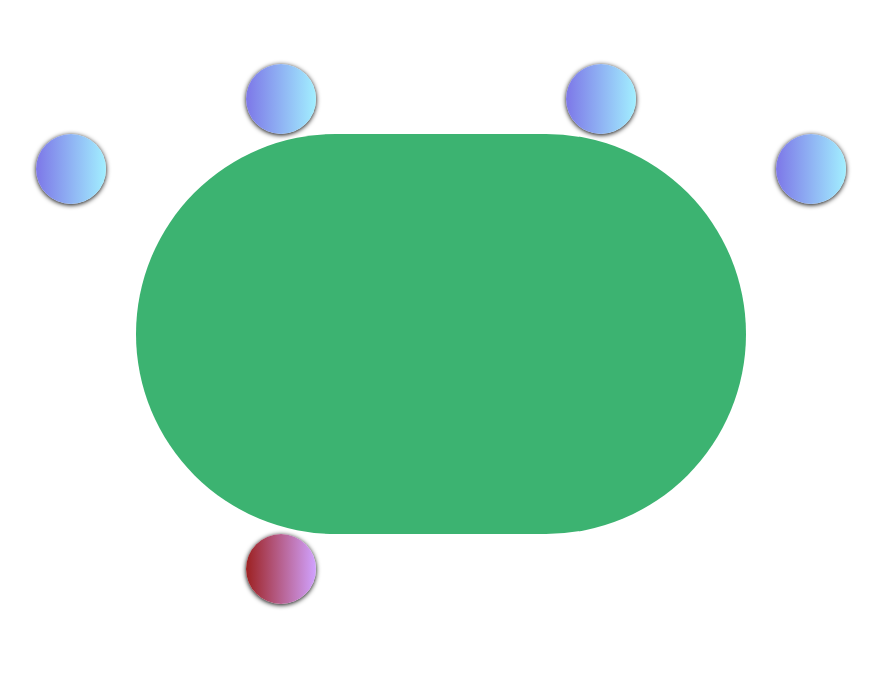
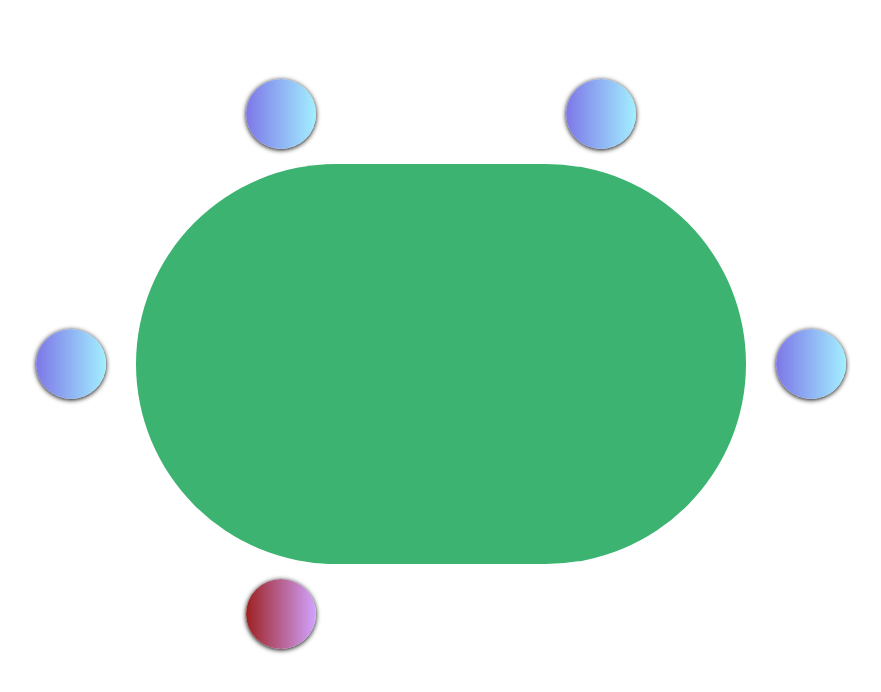
Before and after one commit to Schieck/Poker.js, a website: page index.html in a window 1280 px wide. Shown: the whole page, without its empty margins (184-1065 px from the left). Drawn offline with nearby package versions, Linux system fonts and the light colour scheme.

Commit message:
Adjusted layout.

```diff
--- a/index.html
+++ b/index.html
@@ -9,8 +9,8 @@
     <title>Poker.js</title>
 
     <!-- Bootstrap CSS -->
-    <link rel="stylesheet" href="https://stackpath.bootstrapcdn.com/bootstrap/4.1.3/css/bootstrap.min.css" integrity="sha384-MCw98/SFnGE8fJT3GXwEOngsV7Zt27NXFoaoApmYm81iuXoPkFOJwJ8ERdknLPMO"
-        crossorigin="anonymous">
+    <link rel="stylesheet" href="https://stackpath.bootstrapcdn.com/bootstrap/4.1.3/css/bootstrap.min.css"
+        integrity="sha384-MCw98/SFnGE8fJT3GXwEOngsV7Zt27NXFoaoApmYm81iuXoPkFOJwJ8ERdknLPMO" crossorigin="anonymous">
 
     <!-- Game Scripts -->
     <script src="lodash.js"></script>
@@ -26,54 +26,65 @@
 </head>
 
 <body>
-    <div style="margin-top:5%" class="row">
+    <div style="margin-top:5%" class="row padding">
+
         <div class="col-md-3"></div>
+
         <div class="col-md-3 center">
             <div id="bot1" class="player_bot">
             </div>
         </div>
+
         <div class="col-md-3 center">
             <div id="bot2" class="player_bot">
             </div>
         </div>
+
         <div class="col-md-3"></div>
     </div>
 
     <div class="row">
+
         <div class="col-md-3 right">
             <div id="bot3" class="player_bot">
-
             </div>
         </div>
+
         <div class="col-md-6 center">
-		<div id="mesa" class="mesa"></div>
-		</div>
+            <div id="mesa" class="mesa"></div>
+        </div>
+
         <div class="col-md-3 left">
             <div id="bot3" class="player_bot">
             </div>
         </div>
+
     </div>
 
+    <div class="row padding">
 
-    <div class="row">
         <div class="col-md-3"></div>
-		<div class="col-md-3 center">
-			<div id="bot4" class="player_bot user"></div>
-		</div>
-		<div class="col-md-3"></div>
-	    <div class="col-md-3"></div>
-	</div>
 
+        <div class="col-md-3 center">
+            <div id="bot4" class="player_bot user"></div>
+        </div>
 
+        <div class="col-md-3"></div>
 
+        <div class="col-md-3"></div>
+
+    </div>
 
     <!-- JavaScript (Opcional) -->
     <!-- jQuery primeiro, depois Popper.js, depois Bootstrap JS -->
-    <script src="https://code.jquery.com/jquery-3.3.1.slim.min.js" integrity="sha384-q8i/X+965DzO0rT7abK41JStQIAqVgRVzpbzo5smXKp4YfRvH+8abtTE1Pi6jizo"
+    <script src="https://code.jquery.com/jquery-3.3.1.slim.min.js"
+        integrity="sha384-q8i/X+965DzO0rT7abK41JStQIAqVgRVzpbzo5smXKp4YfRvH+8abtTE1Pi6jizo"
         crossorigin="anonymous"></script>
-    <script src="https://cdnjs.cloudflare.com/ajax/libs/popper.js/1.14.3/umd/popper.min.js" integrity="sha384-ZMP7rVo3mIykV+2+9J3UJ46jBk0WLaUAdn689aCwoqbBJiSnjAK/l8WvCWPIPm49"
+    <script src="https://cdnjs.cloudflare.com/ajax/libs/popper.js/1.14.3/umd/popper.min.js"
+        integrity="sha384-ZMP7rVo3mIykV+2+9J3UJ46jBk0WLaUAdn689aCwoqbBJiSnjAK/l8WvCWPIPm49"
         crossorigin="anonymous"></script>
-    <script src="https://stackpath.bootstrapcdn.com/bootstrap/4.1.3/js/bootstrap.min.js" integrity="sha384-ChfqqxuZUCnJSK3+MXmPNIyE6ZbWh2IMqE241rYiqJxyMiZ6OW/JmZQ5stwEULTy"
+    <script src="https://stackpath.bootstrapcdn.com/bootstrap/4.1.3/js/bootstrap.min.js"
+        integrity="sha384-ChfqqxuZUCnJSK3+MXmPNIyE6ZbWh2IMqE241rYiqJxyMiZ6OW/JmZQ5stwEULTy"
         crossorigin="anonymous"></script>
 </body>
 
--- a/style.css
+++ b/style.css
@@ -2,17 +2,13 @@ div {
     width: 100%;
 }
 
-
-
 .player_bot {
-
     height: 70px;
     width: 70px;
     border-radius: 50%;
     box-shadow: 0px 1px 5px black;
     background: rgb(125,119,232);
     background: linear-gradient(90deg, rgba(125,119,232,1) 0%, rgba(162,239,255,1) 100%);
-
 }
 
 .user {
@@ -28,12 +24,14 @@ div {
 }
 
 .right{
-	display:flex;
+    display:flex;
+    align-items: center;
 	justify-content: flex-end;
 }
 
 .left{
-	display:flex;
+    display:flex;
+    align-items: center;
 	justify-content: flex-start;
 }
 
@@ -43,6 +41,11 @@ div {
     align-items: center;
 }
 
+.padding {
+    padding-top: 15px;
+    padding-bottom: 15px;
+}
+
 body {
     width: 100vw;
     height: 100vh;
```
